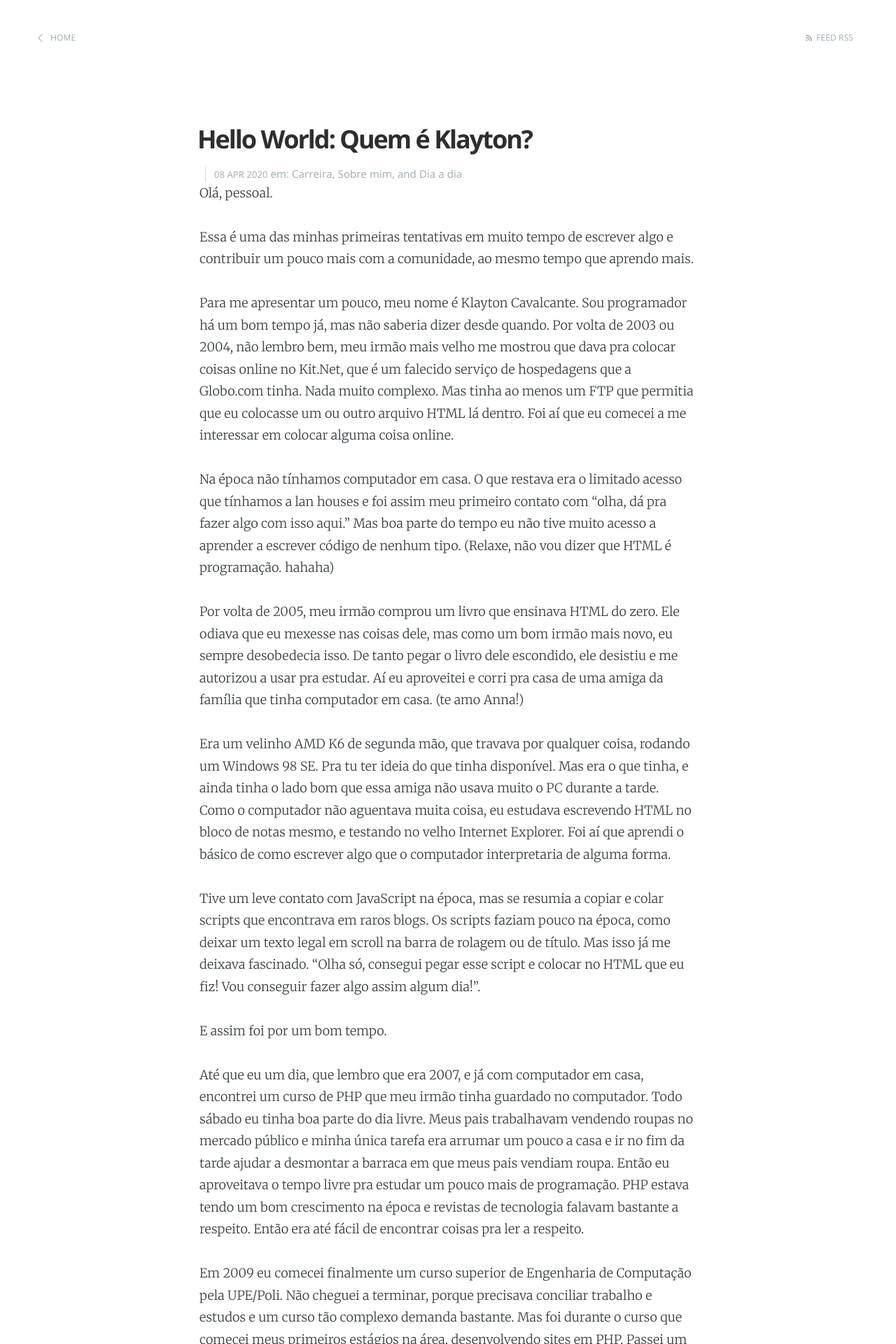
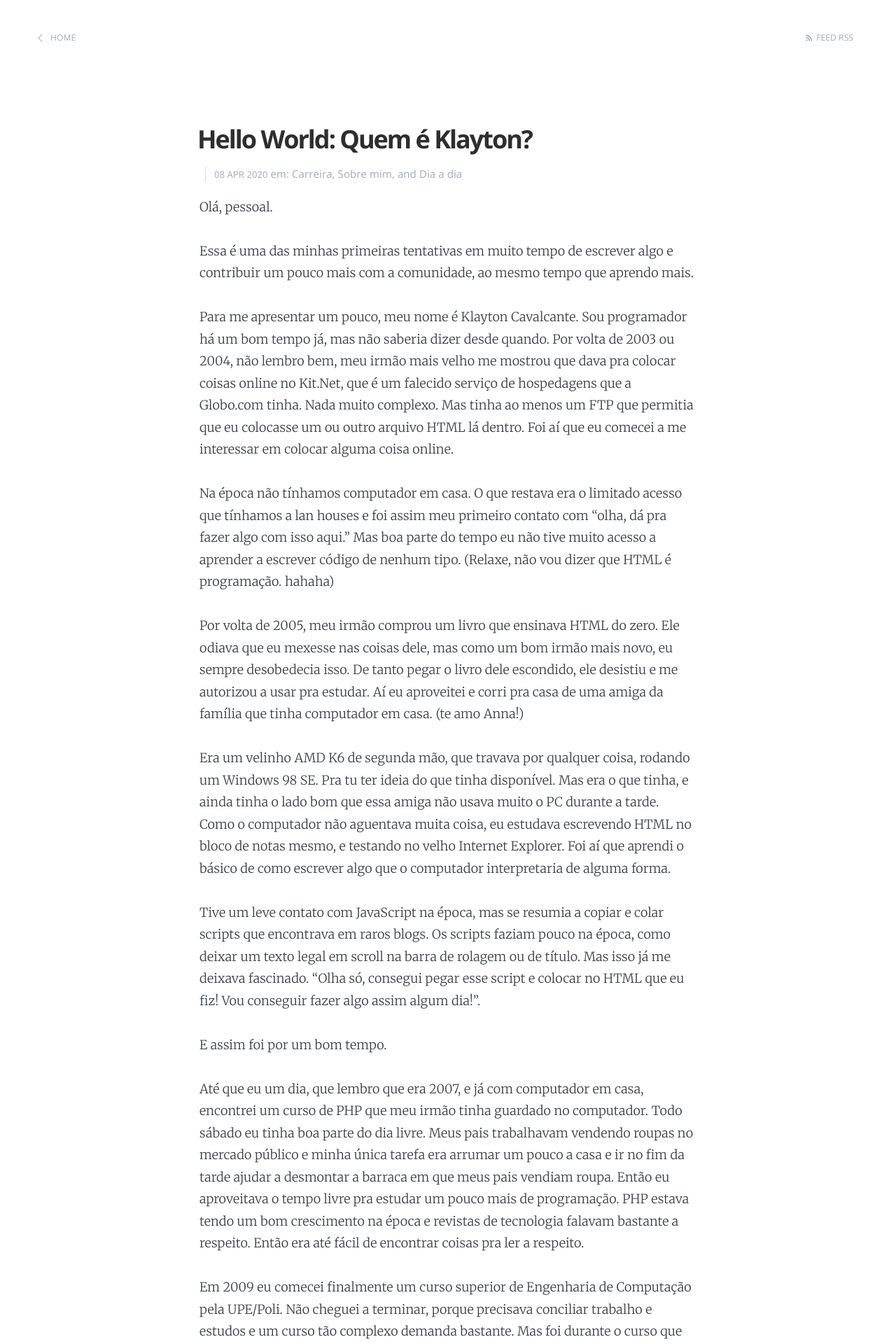
Before and after one commit to klaytoncavalcante/klaytoncavalcante.github.io, a Jekyll site: the page built from _posts/2020-04-08-hello-world.md, in a window 1280 px wide. Shown: the top 1920 px of the page at 70% size. Built offline with Jekyll 4.4.1, drawn with Linux system fonts in a browser that asks for light colours.

Commit message:
Adicionando espaço entre o header e o post

```diff
--- a/assets/css/screen.css
+++ b/assets/css/screen.css
@@ -848,6 +848,9 @@ body:not(.post-template) .post-title {
 /* ==========================================================================
    5. Single Post - When you click on an individual post
    ========================================================================== */
+header.post-header + section.post-content {
+    margin-top: 20px;
+}
 
 .post-template .post-header {
    margin-bottom: 3.4rem;
```
